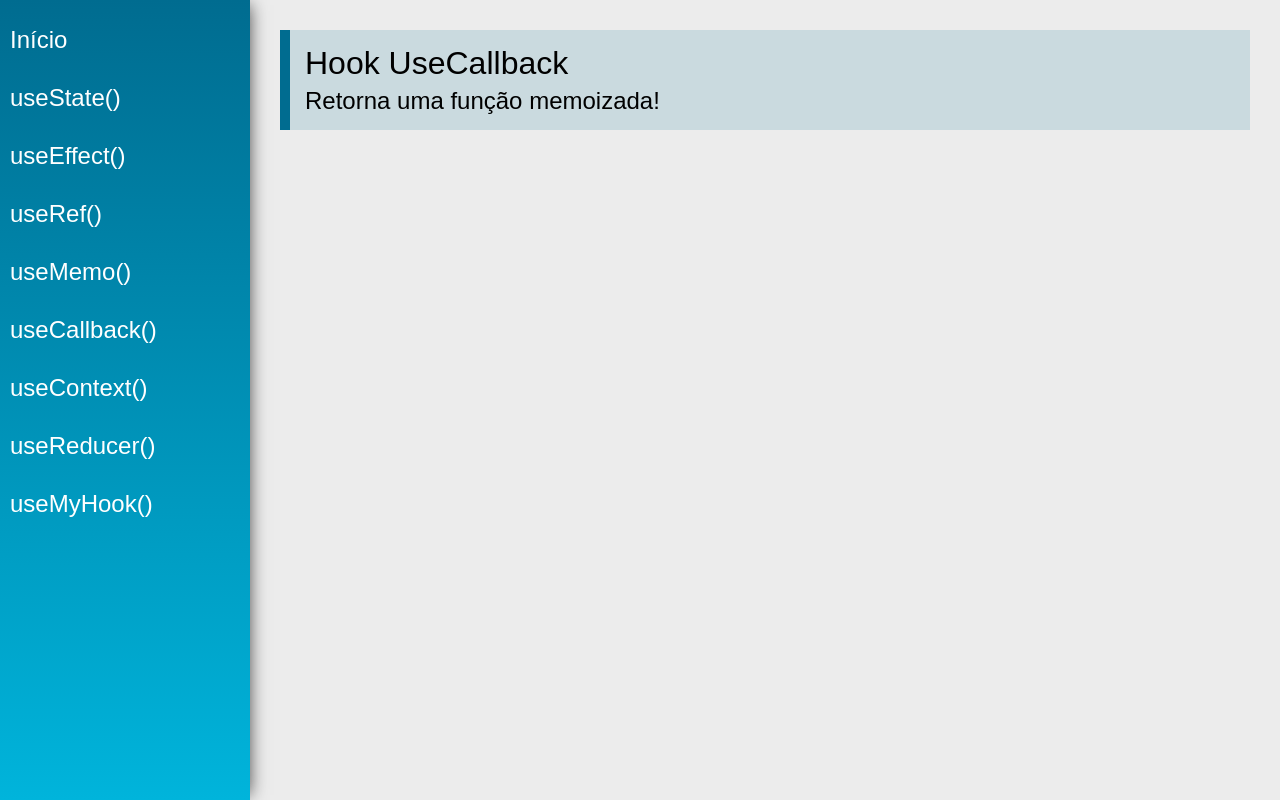
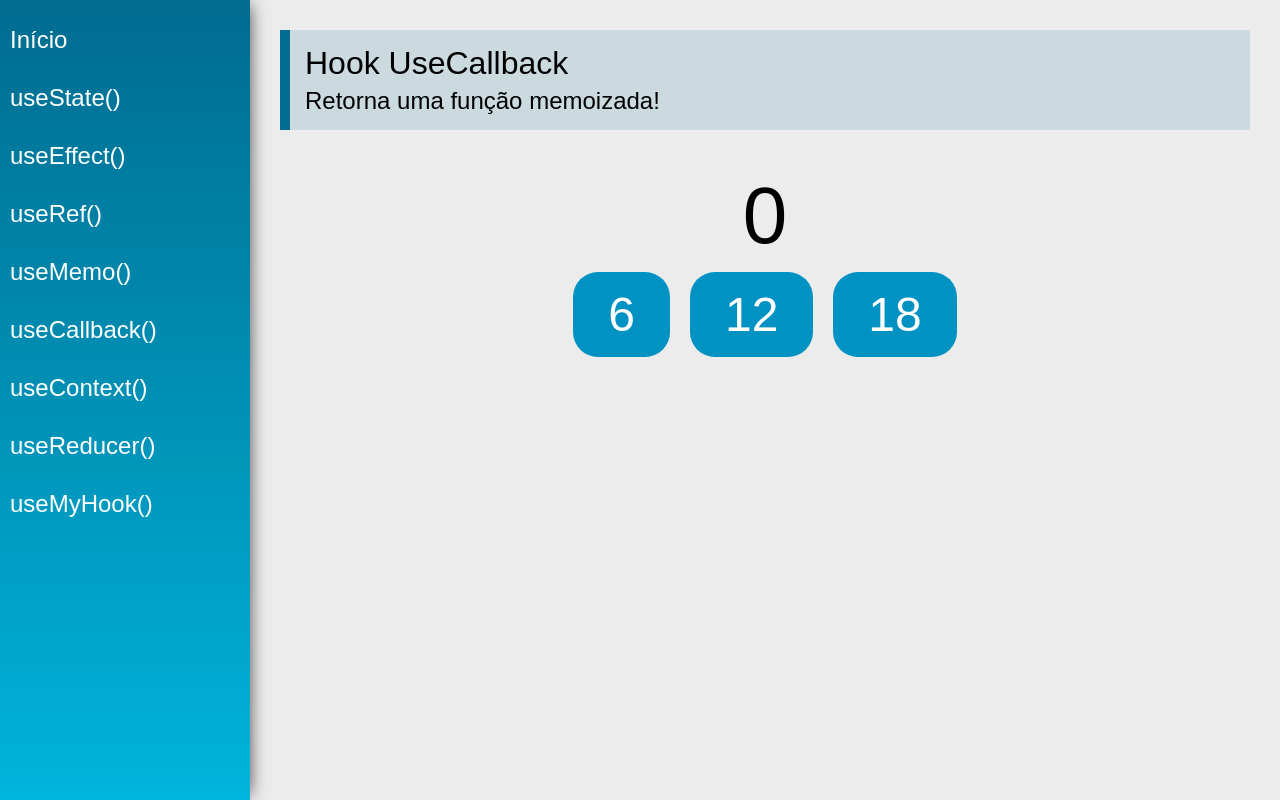
Before and after one commit to felipe-lima-flooxai/react-mod5-hooks, a React (Vite) app: page /useCallback in a window 1280 px wide. Built offline with nearby package versions, Linux system fonts and the light colour scheme.

Commit message:
feat: useCallback

```diff
--- a/src/views/examples/UseCallback.jsx
+++ b/src/views/examples/UseCallback.jsx
@@ -1,13 +1,26 @@
-import React from 'react'
+import React, { useCallback, useState } from 'react'
 import PageTitle from '../../components/layout/PageTitle'
+import UseCallbackButtons from './UseCallbackButtons'
 
 const UseCallback = (props) => {
+
+    const [count, setCount] = useState(0)
+
+    const inc = useCallback(function(delta) {
+        setCount(curr => curr + delta)
+    }, [setCount])
+
     return (
         <div className="UseCallback">
             <PageTitle
                 title="Hook UseCallback"
                 subtitle="Retorna uma função memoizada!"
             />
+
+            <div className="center">
+                <span className="text">{count}</span>
+                <UseCallbackButtons inc={inc}></UseCallbackButtons>
+            </div>
         </div>
     )
 }
--- /dev/null
+++ b/src/views/examples/UseCallbackButtons.jsx
@@ -0,0 +1,16 @@
+import React from "react";
+
+const UseCallbackButtons = props => {
+
+    return (
+
+        <div>
+            <button className="btn" onClick={()=> props.inc(6)}>6</button>
+            <button className="btn" onClick={()=> props.inc(12)}>12</button>
+            <button className="btn" onClick={()=> props.inc(18)}>18</button>
+        </div>
+
+    )
+}
+
+export default React.memo(UseCallbackButtons)
```
